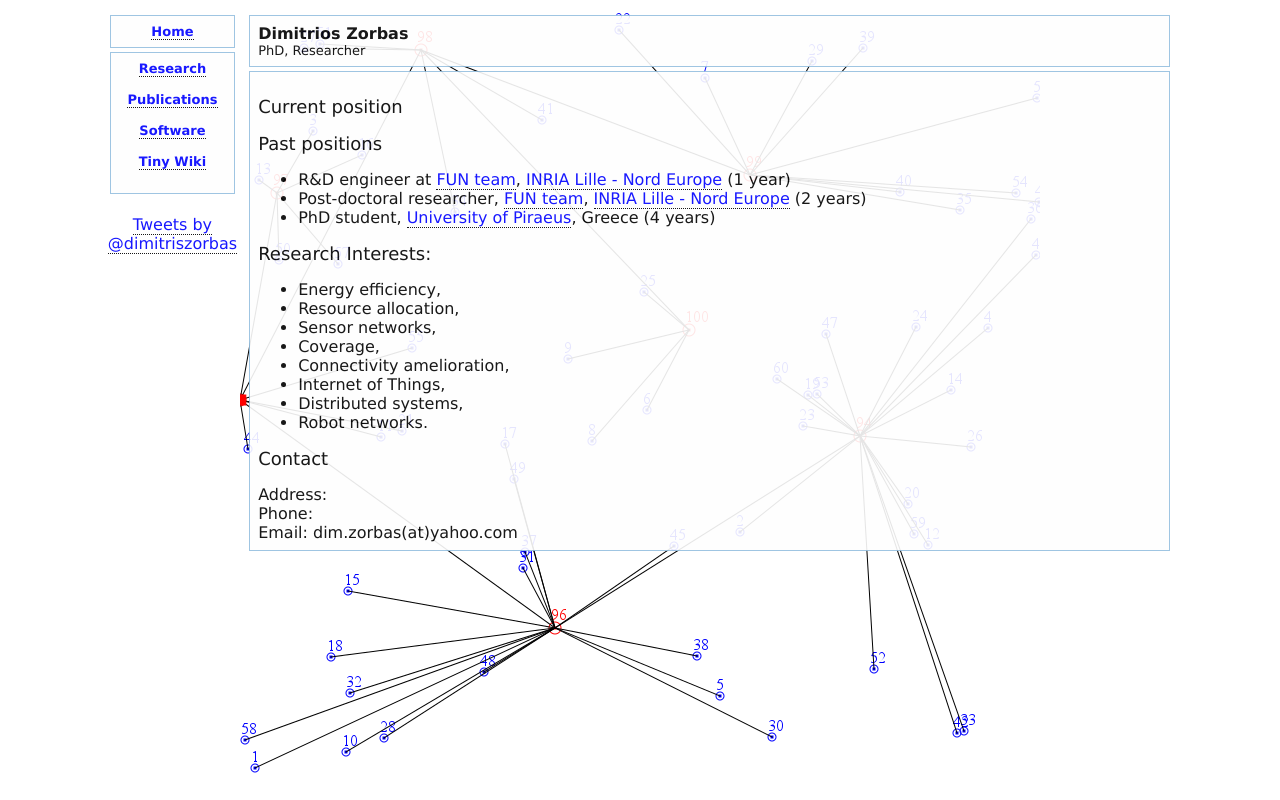
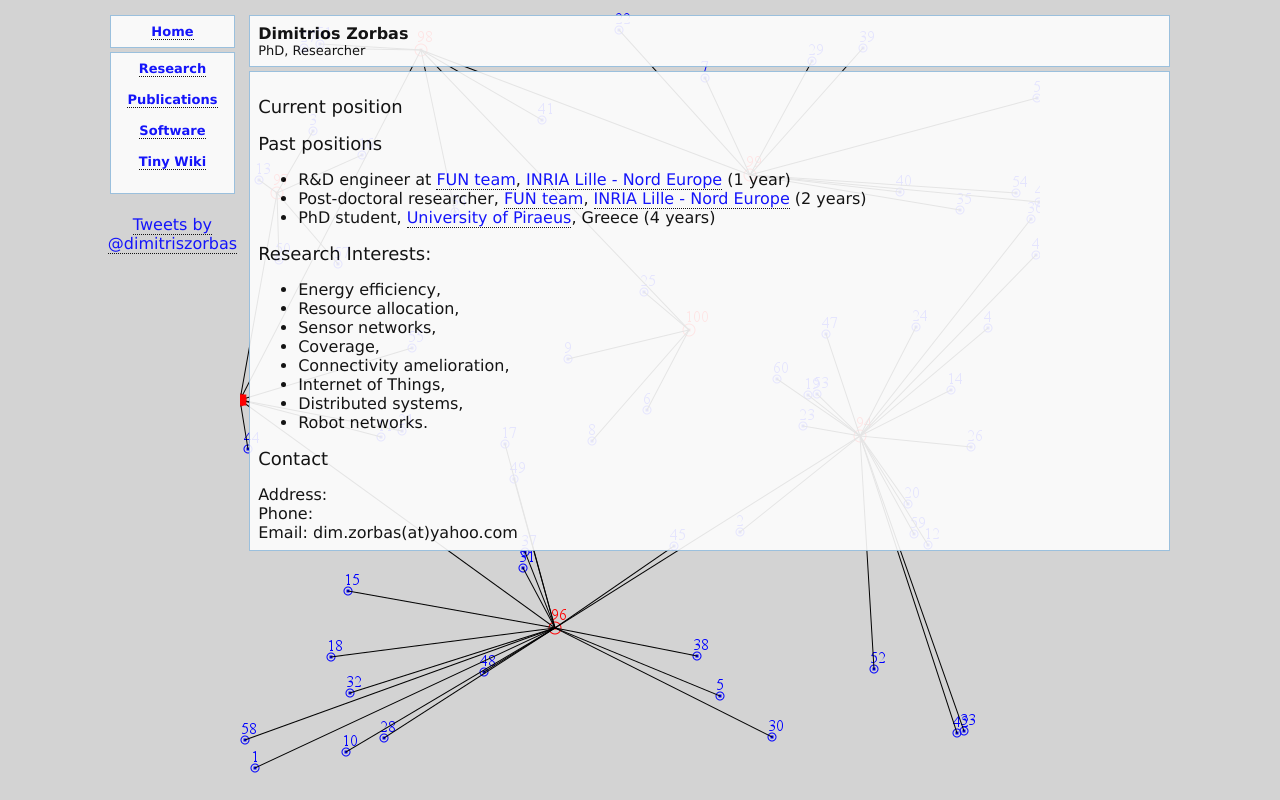
Before and after one commit to deltazita/deltazita.github.io, a plain HTML site: page index.html in a window 1280 px wide. Drawn offline with Linux system fonts and the light colour scheme.

Commit message:
new background color

```diff
--- a/style-noopac.css
+++ b/style-noopac.css
@@ -2,7 +2,7 @@ body {
 	font-size: medium;
   	font-family: verdana, arial, helvetica, sans-serif;
 	color: #000000;
-	background-color: lightyellow;
+	background-color: lightgray;
 	background-image:url("auto.gif");
 	opacity:1.0;
 	background-repeat:no-repeat;
--- a/style.css
+++ b/style.css
@@ -2,7 +2,7 @@ body {
 	font-size: medium;
   	font-family: verdana, arial, helvetica, sans-serif;
 	color: #000000;
-	background-color: white;
+	background-color: lightgray;
 	background-image:url("auto.gif");
 	opacity:0.9;
 	background-repeat:no-repeat;
```
